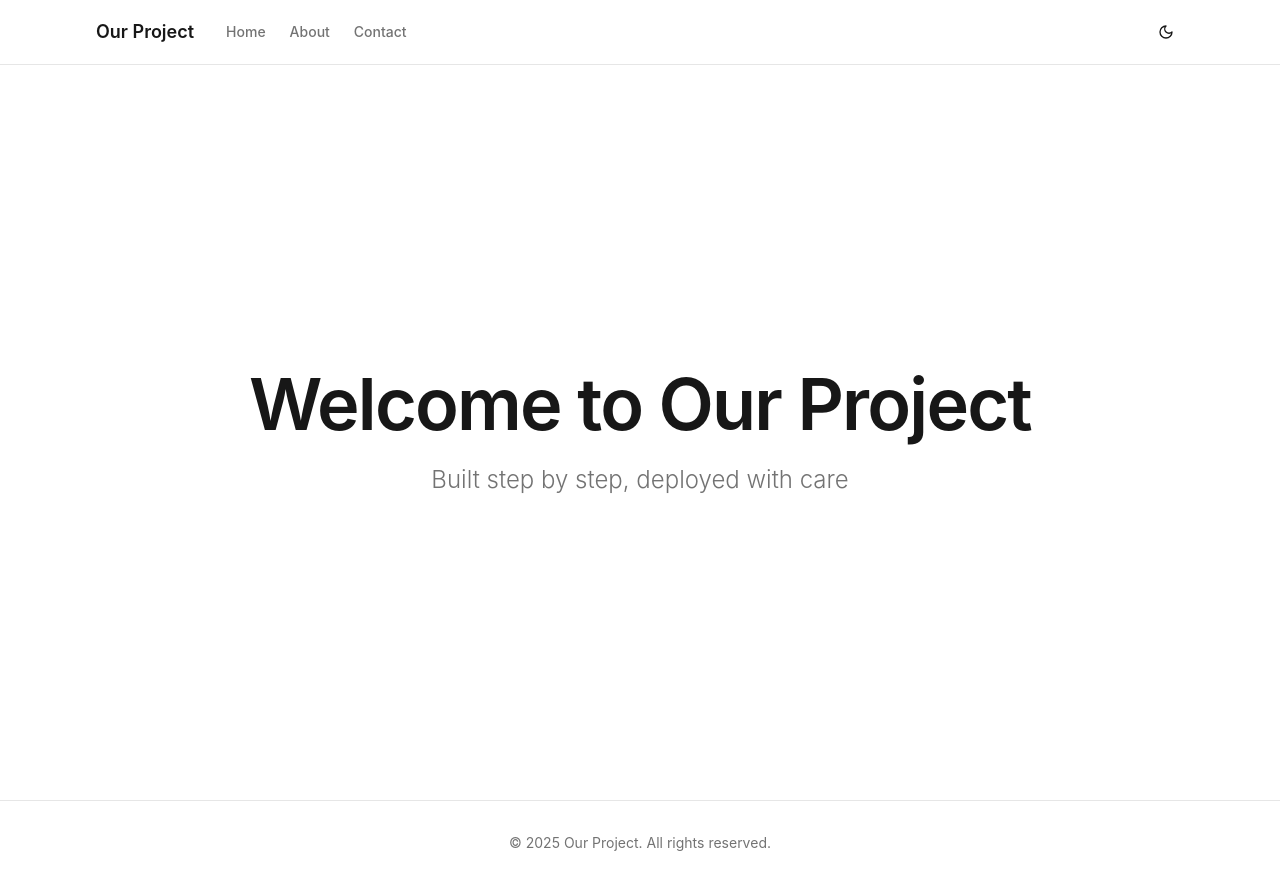
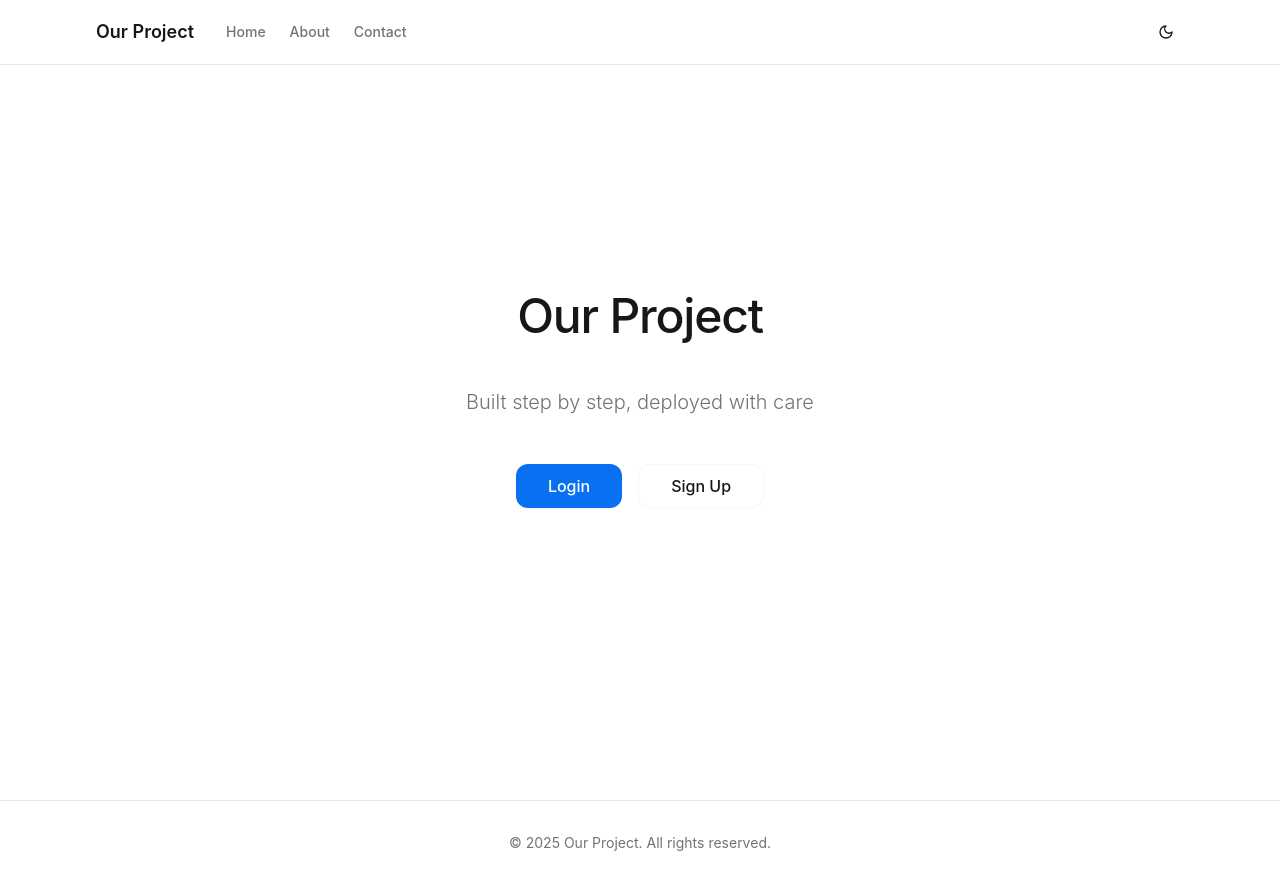
Before and after one commit to kevin13227/apple-inspired-minimal-site, a React (Vite) app: page / in a window 1280 px wide. Built offline with nearby package versions, Linux system fonts and the light colour scheme.

Commit message:
Add homepage elements
Add a centered logo, tagline, and two buttons to the homepage. The design will be clean, modern, and follow Apple's aesthetic with uniform spacing and rounded edges.

```diff
--- a/src/components/Hero.tsx
+++ b/src/components/Hero.tsx
@@ -1,15 +1,38 @@
 import React from 'react';
+import { Button } from '@/components/ui/button';
 
 export function Hero() {
   return (
-    <main className="min-h-screen flex items-center justify-center pt-nav">
-      <div className="text-center max-w-4xl mx-auto px-section">
-        <h1 className="text-5xl md:text-7xl font-semibold text-foreground mb-6 tracking-tight">
-          Welcome to Our Project
-        </h1>
-        <p className="text-xl md:text-2xl text-muted-foreground font-light leading-relaxed">
+    <main className="min-h-screen flex items-center justify-center bg-background">
+      <div className="text-center max-w-lg mx-auto px-8">
+        {/* Logo */}
+        <div className="mb-12">
+          <h1 className="text-4xl md:text-5xl font-medium text-foreground tracking-tight">
+            Our Project
+          </h1>
+        </div>
+
+        {/* Tagline */}
+        <p className="text-lg md:text-xl text-muted-foreground font-light mb-12 leading-relaxed">
           Built step by step, deployed with care
         </p>
+
+        {/* Buttons */}
+        <div className="flex flex-col sm:flex-row gap-4 justify-center">
+          <Button
+            size="lg"
+            className="rounded-xl px-8 py-3 text-base font-medium transition-apple"
+          >
+            Login
+          </Button>
+          <Button
+            variant="outline"
+            size="lg"
+            className="rounded-xl px-8 py-3 text-base font-medium transition-apple"
+          >
+            Sign Up
+          </Button>
+        </div>
       </div>
     </main>
   );
```
